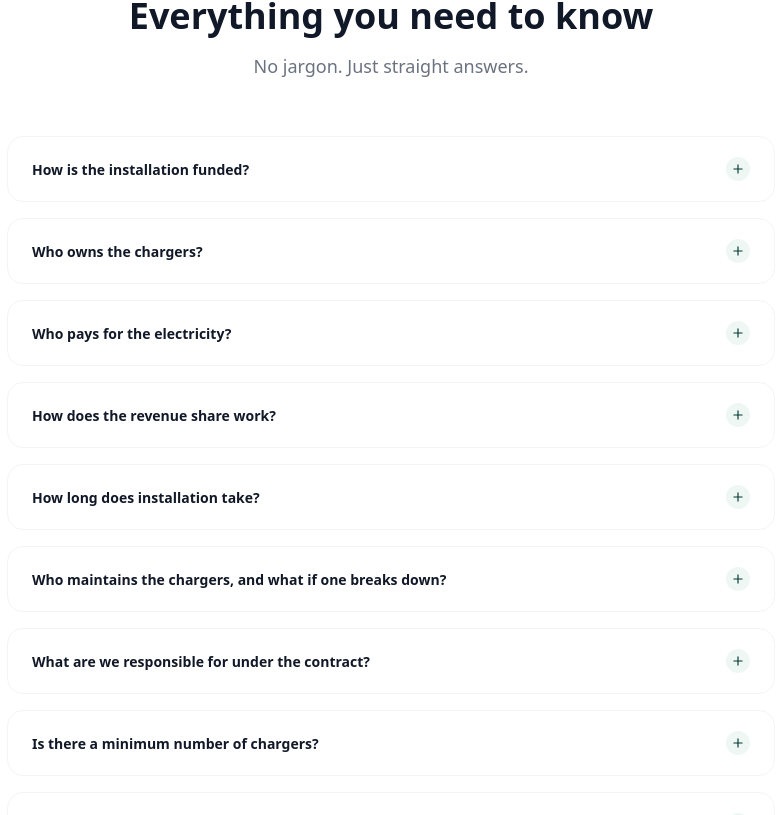
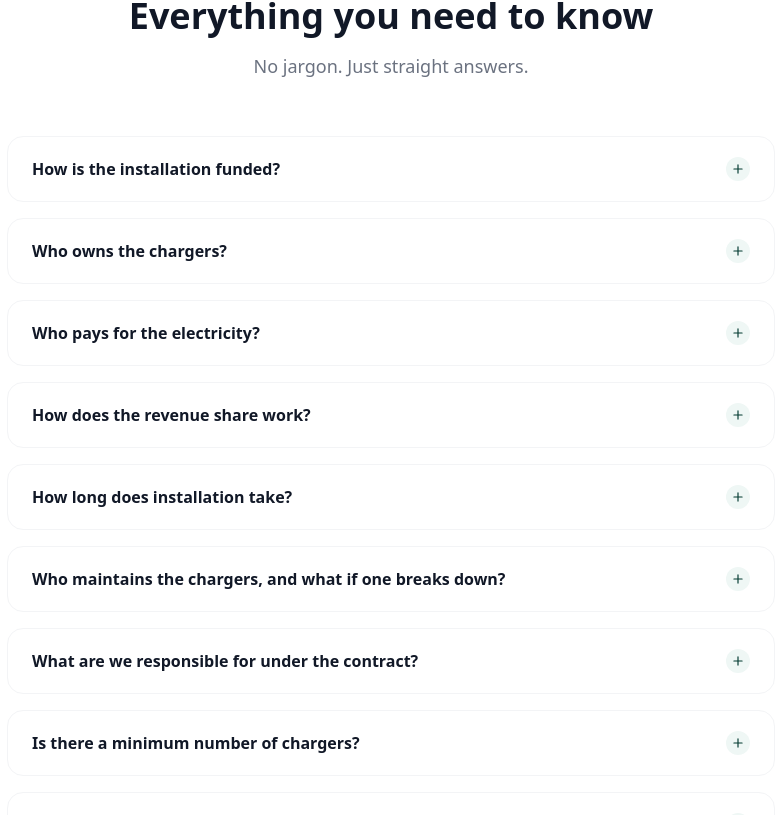
Before and after one commit to dipscom/unionev.co.uk, a SvelteKit app: page / in a window 1280 px wide. Shown: the part 6105-6920 px from the top of the page, without its empty margins (249-1030 px from the left). Built offline with nearby package versions, Linux system fonts and the light colour scheme; a web font is replaced by a local one.

Commit message:
Convert FaqItem into a <details> element

```diff
--- a/src/lib/components/FaqItem.svelte
+++ b/src/lib/components/FaqItem.svelte
@@ -7,33 +7,20 @@
 	};
 
 	let { question, answer }: Props = $props();
-
-	const uid = $props.id();
 </script>
 
-<div class="faq">
-	<!-- Heading wrapper lets screen reader users jump between questions -->
-	<h3 class="faq__heading">
-		<button
-			type="button"
-			class="faq__question"
-			data-disclosure
-			aria-expanded="false"
-			aria-controls="{uid}-answer"
-		>
-			<span class="faq__text text-sm weight-semibold">{question}</span>
-			<span class="faq__icon color-brand"><Icon name="plus" size="0.875rem" /></span>
-		</button>
-	</h3>
-	<div
-		id="{uid}-answer"
-		class="faq__answer text-sm leading-relaxed color-subtle"
-		data-disclosure-panel
-		hidden
-	>
+<details class="faq">
+	<summary class="faq__question">
+		<!-- Heading inside the summary lets screen reader users jump between questions -->
+		<h3 class="faq__heading text-sm weight-semibold">{question}</h3>
+		<span class="faq__icon color-brand" aria-hidden="true">
+			<Icon name="plus" size="0.875rem" />
+		</span>
+	</summary>
+	<div class="faq__answer text-sm leading-relaxed color-subtle">
 		<p>{answer}</p>
 	</div>
-</div>
+</details>
 
 <style>
 	.faq {
@@ -41,24 +28,24 @@
 		border: 1px solid var(--color-border);
 		border-radius: var(--radius-2xl);
 	}
-	.faq__heading {
-		font-size: inherit;
-		font-weight: inherit;
-	}
 	.faq__question {
 		display: flex;
 		align-items: center;
 		justify-content: space-between;
-		width: 100%;
+		gap: var(--space-4);
 		padding: var(--space-5) var(--space-6);
-		text-align: left;
+		list-style: none;
+		cursor: pointer;
 		transition: background-color var(--transition);
+	}
+	.faq__question::-webkit-details-marker {
+		display: none;
 	}
 	.faq__question:hover {
 		background: var(--color-surface-alt);
 	}
-	.faq__text {
-		padding-right: var(--space-4);
+	.faq__heading {
+		font-size: inherit;
 		color: var(--color-text);
 	}
 	.faq__icon {
@@ -72,7 +59,7 @@
 		background: var(--color-surface-brand-soft);
 		transition: transform var(--transition);
 	}
-	.faq__question:global([aria-expanded='true']) .faq__icon {
+	.faq[open] .faq__icon {
 		transform: rotate(45deg);
 	}
 	.faq__answer {
--- a/src/routes/a11y.e2e.ts
+++ b/src/routes/a11y.e2e.ts
@@ -21,7 +21,7 @@ test.describe('accessibility (axe)', () => {
 	test('home has no violations with an audience panel and FAQ open', async ({ page }) => {
 		await page.goto('/');
 		await page.getByRole('button', { name: 'Fleet Operators' }).click();
-		await page.getByRole('button', { name: 'Who owns the chargers?' }).click();
+		await page.locator('summary', { hasText: 'Who owns the chargers?' }).click();
 		await expectNoViolations(page);
 	});
 
```
Also changed, not shown: src/routes/page.svelte.e2e.ts (+14 -3 lines).
